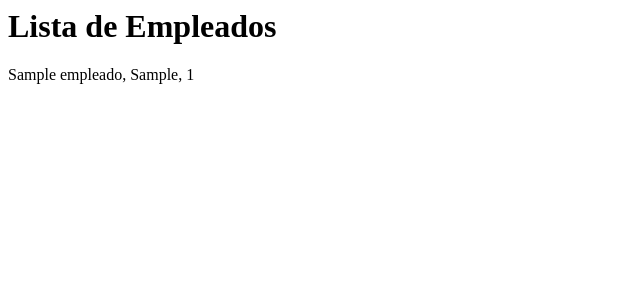
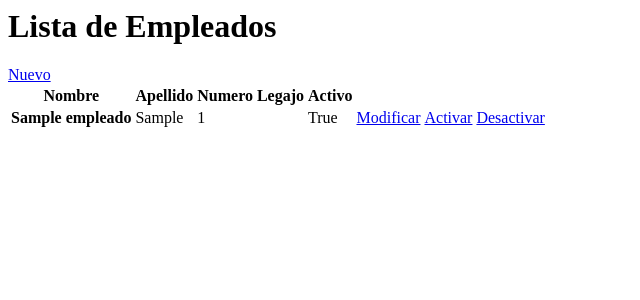
Before and after one commit to prcamacho/comision1squad3, a Django app: page /empleados/listado/ in a window 1280 px wide. Shown: the top 300 px of the page, without its empty margins (0-640 px from the left). Run offline with Django 4.2, Linux system fonts and the light colour scheme; tables that the repository leaves empty hold one stand-in row (values such as "Sample post").

Commit message:
Creacion template para listado de clientes, view para actualizar datos de coordinadores y inicio de linkear todas las funcionalidades

```diff
--- a/src/coordinador/foms.py
+++ b/src/coordinador/foms.py
@@ -5,3 +5,8 @@ class FormCoordinador(forms.Form):
     nombre=forms.CharField(max_length=50)
     apellido=forms.CharField(max_length=50)
     numero_documento=forms.IntegerField()
+
+class EditarFormCoordinador(forms.ModelForm):
+    class Meta:
+        model = Coordinador
+        fields = ["nombre","apellido","numero_documento"]
--- a/src/coordinador/urls.py
+++ b/src/coordinador/urls.py
@@ -6,4 +6,5 @@ app_name = "coordinadores"
 
 urlpatterns = [
     path('listado/',listado_coodinadores,name='listado_coodinadores'),
+    path('modificar/<int:id>', modificar_coordinador, name= 'modificar_coordinador'),
 ]
--- a/src/empleados/views.py
+++ b/src/empleados/views.py
@@ -21,7 +21,7 @@ def nuevo_empleado(request):
                                                      apellido = cd['apellido'],
                                                      numero_legajo = cd ['numero_legajo'])
             messages.success(request, "Empleado agregado con exito")
-            return HttpResponseRedirect ("/empleados/nuevo")
+            return HttpResponseRedirect ("/empleados/listado")
 
     else:
         formulario = FormularioEmpleado()
@@ -33,29 +33,29 @@ def modificar_empleado (request, id):
         formulario = EditarFormularioEmpleado(request.POST, instance=empleado)
         if formulario.is_valid():
             formulario.save()
-            return HttpResponseRedirect(f"/empleados/nuevo")
+            return HttpResponseRedirect("/empleados/listado")
     else:
         formulario = EditarFormularioEmpleado(instance=empleado)
-    return render(request, 'empleados/nuevo.html', {'form': formulario})
+        return render(request, 'empleados/nuevo.html', {'form': formulario})
 
 def activar_empleado(request, id):
     empleado = get_object_or_404(Empleado, id=id)
     if empleado.activo == False:
-        empleado.activo = True
-        messages.success(request, "Empleado activado con exito")
-    else:
-        messages.success(request, "Empleado ya esta activo")
-    return render(request, 'empleados/activar.html')
-
+        empleado.activo=True
+        empleado.save()
+        #messages.success(request, "Empleado activado con exito")
+    #else:
+        #messages.success(request, "Empleado ya esta activo")
+    return HttpResponseRedirect ("/empleados/listado")
 
 def desactivar_empleado(request,pk):
     empleado=get_object_or_404(Empleado,id=pk)
     empleado.activo=False
-    html = "<html><body><h1>Empleado desactivado</h1>"
-    html += f"<p>{empleado}</p>"
-    html += "</body></html>"
+    #html = "<html><body><h1>Empleado desactivado</h1>"
+    #html += f"<p>{empleado}</p>"
+    #html += "</body></html>"
     empleado.save()
-    return HttpResponse(html)
+    return HttpResponseRedirect ("/empleados/listado")
 
 def listado_empleados(request):
     empleados=Empleado.objects.all()
--- a/src/templates/empleados/listado_empleados.html
+++ b/src/templates/empleados/listado_empleados.html
@@ -1,7 +1,27 @@
 <h1>Lista de Empleados</h1>
+<div><a href="/empleados/nuevo">Nuevo</a></div>
+    <table class="table">
+      <thead>
+        <tr>
+          <th scope="col">Nombre</th>
+          <th scope="col">Apellido</th>
+          <th scope="col">Numero Legajo</th>
+          <th scope="col">Activo</th>
+        </tr>
+      </thead>
+      <tbody>
+        <tr>
+        {% for empleado in empleados %}
 
-{% for empleado in empleados %}
+          <th scope="row">{{empleado.nombre}}</th>
+          <td>{{empleado.apellido}}</td>
+          <td>{{empleado.numero_legajo}}</td>
+          <td>{{empleado.activo}}</td>
+          <td><a href="/empleados/modificar/{{empleado.pk}}"><div style="height:100%;width:100%">Modificar</div></a></td>
+          <td><a href="/empleados/activar/{{empleado.pk}}"><div style="height:100%;width:100%">Activar</div></a></td>
+          <td><a href="/empleados/desactivar/{{empleado.pk}}"><div style="height:100%;width:100%">Desactivar</div></a></td>
+        </tr>
+        {% endfor %}
 
-    <p>{{empleado}}</p>
-
-{% endfor %}
+      </tbody>
+    </table>
```
Also changed, not shown: src/coordinador/views.py (+14 -1 lines), src/templates/clientes/listado.html (added, +17 -0 lines), src/coordinador/migrations/0003_alter_coordinador_fecha_alta.py (added).
